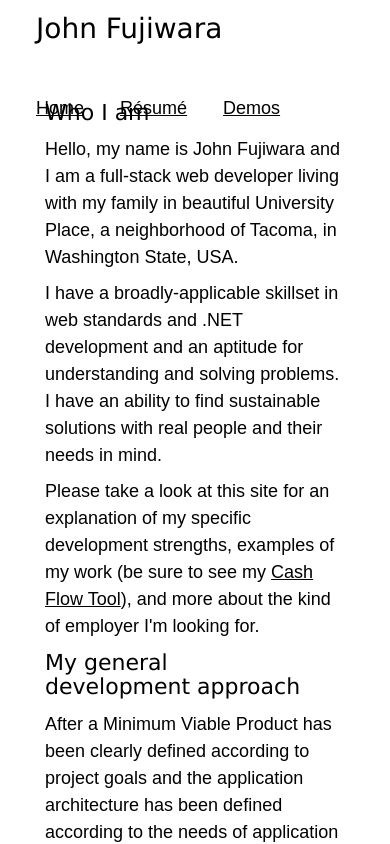
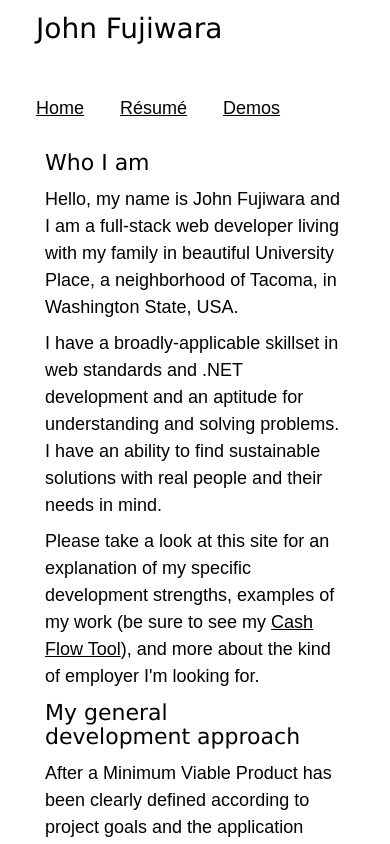
Before and after one commit to Fuji727/johnfujiwara.com, a Next.js app: page / in a window 390 px wide. Shown: the top 844 px of the page. Built offline with nearby package versions, Linux system fonts and the light colour scheme; a web font is replaced by a local one.

Commit message:
Style: Fix mobile nav overlap

```diff
--- a/app/jf.css
+++ b/app/jf.css
@@ -92,7 +92,7 @@ body
 {
     display: grid;
     box-sizing: content-box;
-    grid-template-rows: 4em auto 2em;
+    grid-template-rows: auto auto 2em;
     gap: 1em 0;
     padding: 0 2em;
     max-width: 920px;
@@ -111,6 +111,7 @@ body > header
 }
 body > header h1
 {
+  text-wrap: nowrap;
   /* color: var(--highlight-color);
   text-shadow: rgba(0,0,0,65%) 0 2px 2px; */
 }
```
